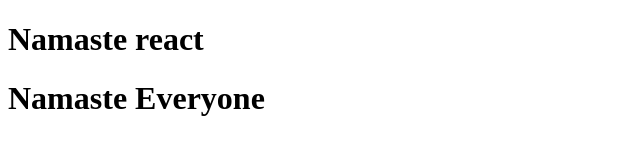
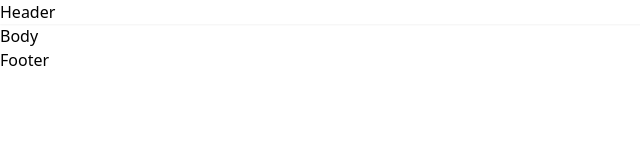
Before and after one commit to shaikaftab0921/Namaste-React, a React app: page / in a window 1280 px wide. Shown: the whole page, without its empty margins (0-640 px from the left). Built offline with nearby package versions, Linux system fonts and the light colour scheme.

Commit message:
Config Setup Done

```diff
--- a/App.js
+++ b/App.js
@@ -1,6 +1,6 @@
 import React from "react";
 import ReactDOM  from "react-dom/client";
+import { AppLayout } from "./src/components/AppLayout";
 
-const heading=React.createElement('h1',{},'Namaste react ');
 const root=ReactDOM.createRoot(document.getElementById('root'));
-root.render(heading);
+root.render(<AppLayout/>);
--- /dev/null
+++ b/index.css
@@ -0,0 +1,3 @@
+@tailwind base;
+@tailwind components;
+@tailwind utilities;
--- a/index.html
+++ b/index.html
@@ -4,11 +4,11 @@
     <meta charset="UTF-8">
     <meta http-equiv="X-UA-Compatible" content="IE=edge">
     <meta name="viewport" content="width=device-width, initial-scale=1.0">
+    <link rel="stylesheet" href="index.css" >
     <title>Document</title>
 </head>
 <body>
-    <div id="root"></div>
-    <h1>Namaste Everyone</h1>
+    <div id="root">Not rendered</div>
     <script type='module' src="App.js">
     </script>
 </body>
--- /dev/null
+++ b/src/components/AppLayout.js
@@ -0,0 +1,22 @@
+import React from 'react'
+import { Body } from './Body'
+import { Footer } from './Footer'
+import { Header } from './Header'
+
+
+export const AppLayout = () => {
+  return (
+    <div>
+    <Header/>
+     <Body/>
+     <Footer/>
+    </div>
+
+    /*
+        Header
+
+        Body
+        Footer
+    */
+  )
+}
--- /dev/null
+++ b/src/components/Body.js
@@ -0,0 +1,7 @@
+import React from 'react'
+
+export const Body = () => {
+  return (
+    <div>Body</div>
+  )
+}
--- /dev/null
+++ b/src/components/Footer.js
@@ -0,0 +1,7 @@
+import React from 'react'
+
+export const Footer = () => {
+  return (
+    <div>Footer</div>
+  )
+}
--- /dev/null
+++ b/src/components/Header.js
@@ -0,0 +1,10 @@
+import React from 'react'
+
+export const Header = () => {
+  return (
+    <div className='shadow-sm flex flex-wrap'>
+        Header
+
+    </div>
+  )
+}
--- /dev/null
+++ b/tailwind.config.js
@@ -0,0 +1,10 @@
+/** @type {import('tailwindcss').Config} */
+module.exports = {
+  content: [
+    "./src/**/*.{html,js,ts,jsx,tsx}",
+  ],
+  theme: {
+    extend: {},
+  },
+  plugins: [],
+}
```
Also changed, not shown: package.json (+12 -3 lines), .babelrc (added), .postcssrc (added), 1 other file.
